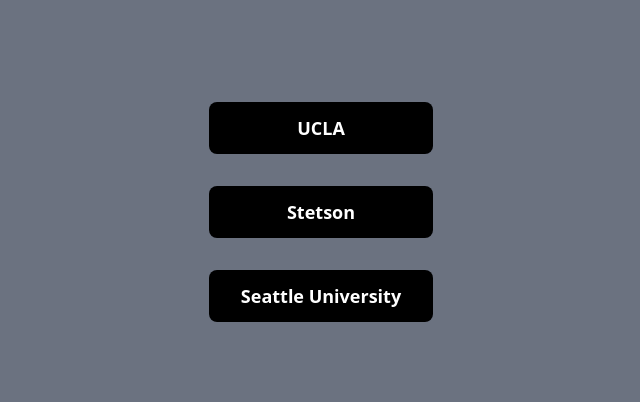
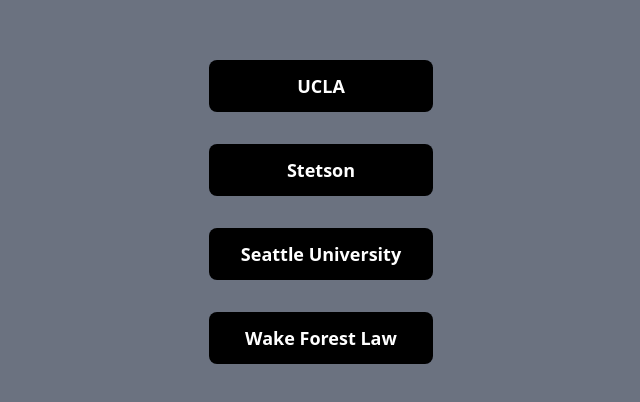
Before and after one commit to adiig7cit/microsite-test-1, a React (Vite) app: page / in a window 1280 px wide. Shown: the part 188-590 px from the top of the page, without its empty margins (319-959 px from the left). Built offline with nearby package versions, Linux system fonts and the light colour scheme.

Commit message:
add wake forest law

```diff
--- a/src/App.jsx
+++ b/src/App.jsx
@@ -57,6 +57,7 @@
         <Route path="/ucla" element={<Layout />} />
         <Route path="/stetson" element={<Layout />} />
         <Route path="/su" element={<Layout />} />
+        <Route path="/wakelaw" element={<Layout />} />
 
         <Route path="/" element={<Home />} />
       </Routes>
--- a/src/Home.jsx
+++ b/src/Home.jsx
@@ -12,6 +12,9 @@
     const handleClick3 = () => {
       navigateTo(`/su`);
     };
+  const handleClick4 = () => {
+    navigateTo(`/wakelaw`);
+  };
   return (
     <div className="flex flex-col w-full h-screen gap-8 items-center justify-center bg-gray-500">
       <button
@@ -32,6 +35,12 @@
       >
         Seattle University
       </button>
+      <button
+        className="bg-black text-white font-semibold text-lg px-4 py-3 rounded-lg w-56 hover:text-black hover:bg-white hover:cursor-pointer"
+        onClick={handleClick4}
+      >
+        Wake Forest Law
+      </button>
     </div>
   );
 };
--- a/src/components/CollegeDescription.jsx
+++ b/src/components/CollegeDescription.jsx
@@ -10,11 +10,12 @@
       <h2 className="font-semibold text-2xl md:text-3xl w-full md:w-fit px-2">
         Welcome to{" "}
         {window.location.pathname === "/ucla" && <span>UCLA Chat</span>}
-        {window.location.pathname === "/su" && (
-          <span>Seattle Law Chat</span>
-        )}
+        {window.location.pathname === "/su" && <span>Seattle Law Chat</span>}
         {window.location.pathname === "/stetson" && (
           <span>Stetson Law Chat</span>
+        )}
+        {window.location.pathname === "/wakelaw" && (
+          <span>Wake Forest Law Chat</span>
         )}
         !
       </h2>
@@ -22,11 +23,12 @@
         <p className="mt-4 px-2 text-lg">
           Welcome to{" "}
           {window.location.pathname === "/ucla" && <span>UCLA Chat</span>}
-          {window.location.pathname === "/su" && (
-            <span>Seattle Law Chat</span>
-          )}
+          {window.location.pathname === "/su" && <span>Seattle Law Chat</span>}
           {window.location.pathname === "/stetson" && (
             <span>Stetson Law Chat</span>
+          )}
+          {window.location.pathname === "/wakelaw" && (
+            <span>Wake Forest Law Chat</span>
           )}
           ! Connect directly with our student ambassadors via WhatsApp and dive
           into UCLA Laws rich academic community. Whether youre a prospective
@@ -45,8 +47,11 @@
           )}
           {window.location.pathname === "/stetson" && (
             <span>Stetson University</span>
-          )}.
-          Connect directly with our student ambassadors via WhatsApp and dive{" "}
+          )}
+          {window.location.pathname === "/wakelaw" && (
+            <span>Wake Forest Law</span>
+          )}
+          . Connect directly with our student ambassadors via WhatsApp and dive{" "}
           into{" "}
           {window.location.pathname === "/ucla" && (
             <span>UCLA Law&rsquo;s</span>
@@ -56,6 +61,9 @@
           )}
           {window.location.pathname === "/stetson" && (
             <span>Stetson University Law&rsquo;s</span>
+          )}
+          {window.location.pathname === "/wakelaw" && (
+            <span>Wake Forest Law&rsquo;s</span>
           )}{" "}
           rich academic community. Whether you&rsquo;re a prospective student or
           preparing to join us, get your queries answered from those who know
--- a/src/components/Header.jsx
+++ b/src/components/Header.jsx
@@ -2,10 +2,12 @@
 import HeaderBackgroundImageUCLA from "./../assets/header_bg_ucla.png";
 import HeaderBackgroundImageStetson from './../assets/header_bg_stetson.png'
 import HeaderBackgroundImageSeattle from "./../assets/header_bg_seattle.png";
+import HeaderBackgroundWakeForest from "./../assets/header_bg_wakeforest.png"
 
 import HeaderMainImageUCLA from "./../assets/header_main_ucla.png";
 import HeaderMainImageSU from "./../assets/header_main_seattle.png";
 import HeaderMainImageStetson from "./../assets/header_main_stetson.png";
+import HeaderMainWakeForest from "./../assets/header_main_wakeforest.png"
 
 import Menu from "./Menu";
 
@@ -28,12 +30,18 @@
         {window.location.pathname === "/stetson" && (
           <img
             src={HeaderBackgroundImageStetson}
-            className="h-20 w-full md:h-44"
+            className="h-20 w-fit object-cover md:h-44"
           />
         )}
         {window.location.pathname === "/su" && (
           <img
             src={HeaderBackgroundImageSeattle}
+            className="h-20 w-full md:h-44"
+          />
+        )}
+        {window.location.pathname === "/wakelaw" && (
+          <img
+            src={HeaderBackgroundWakeForest}
             className="h-20 w-full md:h-44"
           />
         )}
@@ -97,6 +105,15 @@
         </div>
       )}
 
+      {window.location.pathname === "/wakelaw" && (
+        <div className="absolute inset-x-0 md:ml-20 lg:ml-28 -z-10 md:inset-x-auto md:inset-y-28 inset-y-10 lg:inset-y-24 flex justify-center">
+          <img
+            src={HeaderMainWakeForest}
+            className="h-20 w-20 lg:h-40 lg:w-40 md:h-32 md:w-32 rounded-full"
+          />
+        </div>
+      )}
+
       <style>{`
         .menu-container {
           opacity: 0;
```
Also changed, not shown: src/assets/header_main_wakeforest.png (added), 1 other file (tests, documents, lock files or other folders).
